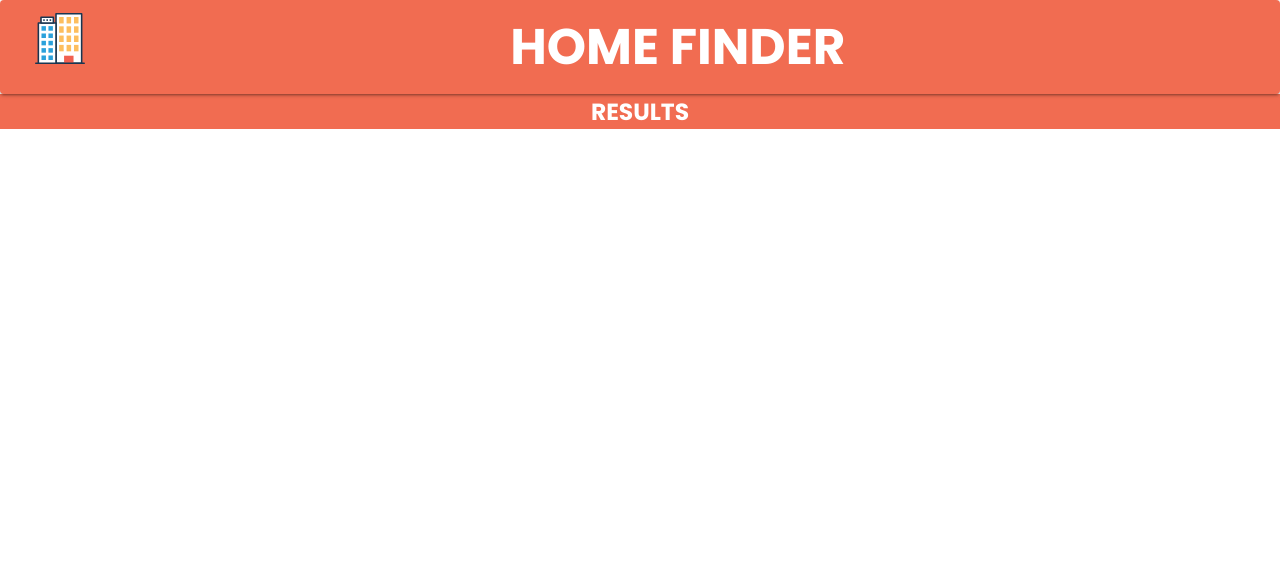
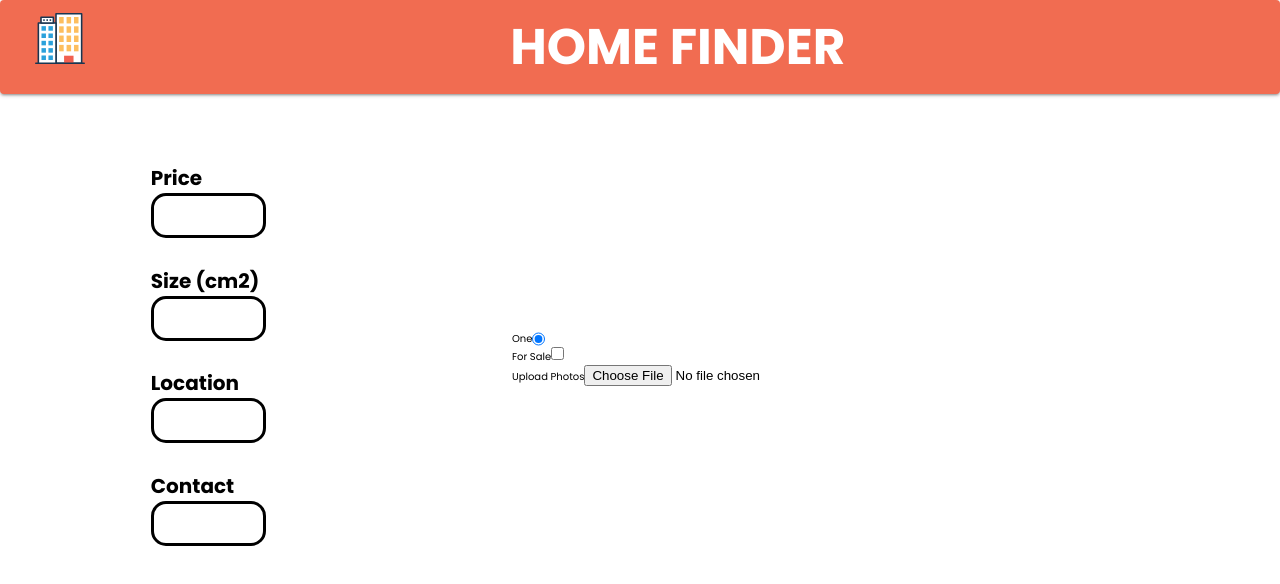
Before and after one commit to Gkonst1/chatbotEstateAgent, a React (Create React App) app in the folder homefinder/: page /landlord in a window 1280 px wide. Shown: the top 584 px of the page. Built offline with nearby package versions, Linux system fonts and the light colour scheme.

Commit message:
Landlord-Page

```diff
--- a/homefinder/src/App.js
+++ b/homefinder/src/App.js
@@ -4,7 +4,7 @@ import './Components/Home/home.css';
 import Home from './Components/Home/home';
 import Landlord from './Components/LandlordPage/landlord';
 import Tenant from './Components/TenantPage/tenant';
-import Results from './Components/LandlordPage/resultsPage/results';
+import Results from './Components/TenantPage/resultsPage/results';
 import { Switch, Route } from 'react-router-dom';
 
 const initialState={
--- a/homefinder/src/Components/LandlordPage/landlord.js
+++ b/homefinder/src/Components/LandlordPage/landlord.js
@@ -1,16 +1,66 @@
 import React from "react";
-import Header from './header';
+import Header from '../header';
 import Button from '@material-ui/core/Button';
-import { Switch, Route, Link } from 'react-router-dom';
+import { Link } from 'react-router-dom';
+import './landlord.scss';
 
 class Landlord extends React.Component{
   render(){
     return (
-      <div>
+  <fragment>
         <Header/>
-				<Link to='/results' className="button landlord"><h3 className="landlord">Results</h3></Link>
+        <div className="container">
+          <div className="form">
+            <div className="form__filter">
+              <div className="form__filter-single">
+              <label className="filter-label">Price</label>
+              <input className="form__filter-input"></input>
+              </div>
 
+              <div className="form__filter-single">
+              <label className="filter-label">Size (cm2)</label>
+              <input className="form__filter-input"></input>
+              </div>
+
+              <div className="form__filter-single">
+              <label className="filter-label">Location</label>
+              <input className="form__filter-input"></input>
+              </div>
+
+              <div className="form__filter-single">
+              <label className="filter-label">Contact</label>
+              <input className="form__filter-input"></input>
+              </div>
+            </div>
+          </div>
+        <div className="form__status">
+          <div className="checkbox">
+            <div className="label-status">
+              <div className="label-single">
+                <label class="container">One
+                  <input type="radio" checked="checked" name="radio"/>
+                  <span class="checkmark"></span>
+                </label>
+              </div>
+              <div className="label-single">
+                <label>
+                  For Sale
+                  <input type="checkbox"  />
+                </label>
+              </div>
+            </div>
+            <div className="upload">
+              <label>Upload Photos</label>
+              <input type="file" name="img" accept="image/*"></input>
+            </div>
+          </div>
+
+        </div>
       </div>
+{/*
+				<Link to='/results' className="button landlord"><h3 className="landlord">Results</h3></Link> */}
+
+      </fragment>
     )
   }
 }
--- /dev/null
+++ b/homefinder/src/Components/LandlordPage/landlord.scss
@@ -0,0 +1,72 @@
+.container{
+  display:flex;
+  margin-top: 2%;
+  flex-direction: row;
+}
+.form{
+  flex-basis: 50%;
+  display: flex;
+  flex-direction: column;
+  justify-content: center;
+  margin: 2% 5%;
+
+  &__filter{
+    width: 100%;
+
+      &-single{
+      margin-top: 2%;
+      padding: 1rem;
+      display: flex;
+      flex-direction: column;
+      margin-left: 20%;
+
+      }
+      &-input{
+      width: 40%;
+      padding: 1.2rem;
+      border:3px solid black;
+      border-radius: 15px;
+      }
+
+  }
+  .filter-label{
+    font-size: 20px;
+    font-weight: bold;
+  }
+
+  &__status{
+    flex-basis: initial;
+    width: 100%;
+    display: flex;
+    flex-direction: column;
+    justify-content: center;
+  }
+
+    .checkbox{
+      width:100%;
+    }
+
+    .label-status{
+      margin-left: 5%;
+      display: flex;
+      flex-direction: row;
+      width: 40%;
+      padding: 1rem;
+    }
+    .label-single{
+      border: 3px solid black;
+      border-radius: 15px;
+      width: 60%;
+      padding: 1rem;
+      margin: 2% 10%;
+    }
+    .upload{
+      display: flex;
+      flex-direction: column;
+      border:  3px solid black;
+      border-radius: 15px;
+      width: 20%;
+      padding: 2rem;
+      margin: 5% 10%;
+    }
+  }
--- a/homefinder/src/Components/LandlordPage/resultsPage/results.js
+++ b/homefinder/src/Components/TenantPage/resultsPage/results.js
@@ -1,6 +1,6 @@
 import React from "react";
 import './results.css';
-import Header from '../header';
+import Header from '../../header'
 import img from '../../../icons and colors/homebg.jpg';
 
 
--- a/homefinder/src/Components/LandlordPage/header.js
+++ b/homefinder/src/Components/header.js
@@ -3,7 +3,7 @@ import PropTypes from 'prop-types';
 import { withStyles } from '@material-ui/core/styles';
 import Paper from '@material-ui/core/Paper';
 import Grid from '@material-ui/core/Grid';
-import logo from '../../icons and colors/appartments.svg';
+import logo from '../icons and colors/appartments.svg';
 import { unstable_useMediaQuery as useMediaQuery } from '@material-ui/core/useMediaQuery';
 
 const styles = theme => ({
```
Also changed, not shown: homefinder/src/Components/LandlordPage/landlord.css (deleted), homefinder/src/Components/TenantPage/resultsPage/results.css (renamed from homefinder/src/Components/LandlordPage/resultsPage/results.css).
